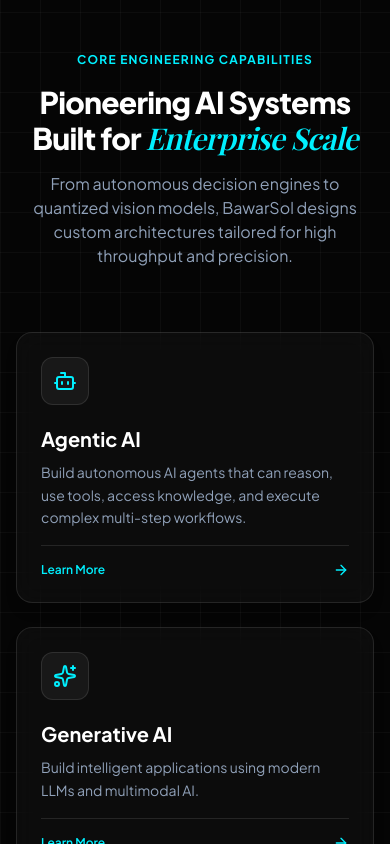
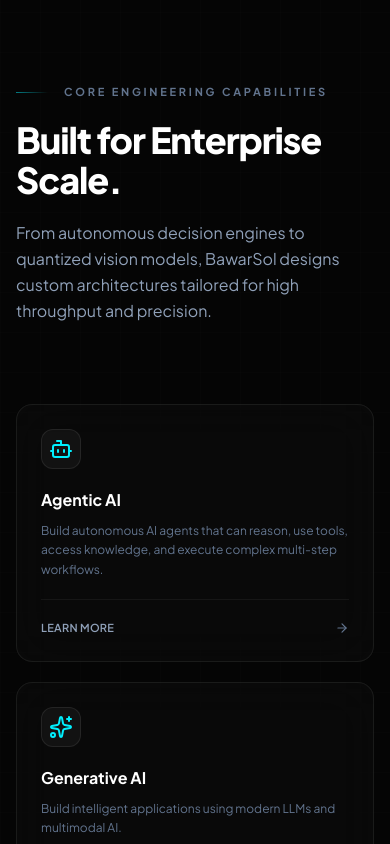
Before and after one commit to SabraAkhtar/bawarsol-web, a React (Vite) app: page / in a window 390 px wide. Shown: the part 1340-2184 px from the top of the page. Built offline with nearby package versions, Linux system fonts and the light colour scheme; a web font is replaced by a local one.

Commit message:
Premium full homepage redesign with framer-motion scroll animations

```diff
--- a/src/pages/HomePage.tsx
+++ b/src/pages/HomePage.tsx
@@ -149,163 +149,242 @@
       </section>
 
       {/* CORE EXPERTISE / SERVICES SHOWCASE */}
-      <section className="py-20 bg-[#050505] bg-grid-pattern">
-        <div className="max-w-7xl mx-auto px-4 sm:px-6 lg:px-8">
-          <div className="text-center space-y-4 mb-16">
-            <h2 className="text-xs font-bold text-[#00F0FF] uppercase tracking-widest">
+      <section className="py-28 bg-[#050505] relative overflow-hidden">
+        {/* Subtle grid texture */}
+        <div className="absolute inset-0 bg-grid-pattern opacity-30 pointer-events-none" />
+        <div className="max-w-7xl mx-auto px-4 sm:px-6 lg:px-8 relative z-10">
+
+          {/* Section Header */}
+          <motion.div
+            initial={{ opacity: 0, y: 24 }}
+            whileInView={{ opacity: 1, y: 0 }}
+            viewport={{ once: true, margin: '-80px' }}
+            transition={{ duration: 0.8, ease: [0.22, 1, 0.36, 1] }}
+            className="max-w-2xl mb-20"
+          >
+            <p className="text-[11px] font-bold text-slate-500 uppercase tracking-[0.25em] flex items-center gap-4 mb-5">
+              <span className="w-8 h-[1px] bg-gradient-to-r from-[#00F0FF]/50 to-transparent" />
               Core Engineering Capabilities
+            </p>
+            <h2 className="text-4xl sm:text-5xl font-extrabold tracking-[-0.03em] text-white leading-[1.1] mb-5">
+              Built for Enterprise Scale.
             </h2>
-            <h3 className="text-3xl sm:text-4xl font-extrabold text-white tracking-tight">
-              Pioneering AI Systems Built for <span className="font-serif italic font-normal text-[#00F0FF]">Enterprise Scale</span>
-            </h3>
-            <p className="text-slate-400 text-base max-w-2xl mx-auto">
+            <p className="text-slate-400 text-base leading-relaxed">
               From autonomous decision engines to quantized vision models, BawarSol designs custom architectures tailored for high throughput and precision.
             </p>
-          </div>
+          </motion.div>
 
-          <div className="grid grid-cols-1 md:grid-cols-2 lg:grid-cols-4 gap-6">
-            {SERVICES_DATA.slice(0, 8).map((service) => (
-              <div
+          {/* Service Cards Grid */}
+          <div className="grid grid-cols-1 md:grid-cols-2 lg:grid-cols-4 gap-5">
+            {SERVICES_DATA.slice(0, 8).map((service, i) => (
+              <motion.div
                 key={service.id}
+                initial={{ opacity: 0, y: 30 }}
+                whileInView={{ opacity: 1, y: 0 }}
+                viewport={{ once: true, margin: '-60px' }}
+                transition={{ duration: 0.6, ease: [0.22, 1, 0.36, 1], delay: i * 0.07 }}
                 onClick={() => handleNav('/services')}
-                className="group p-6 rounded-2xl bg-white/[0.03] backdrop-blur-md border border-white/10 hover:border-[#00F0FF]/50 hover:bg-[#00F0FF]/5 transition-all duration-300 cursor-pointer flex flex-col justify-between shadow-lg hover:shadow-[#00F0FF]/10 hover:-translate-y-1"
+                className="group relative p-6 rounded-2xl bg-white/[0.02] backdrop-blur-xl border border-white/[0.07] hover:border-white/20 transition-all duration-500 cursor-pointer flex flex-col justify-between overflow-hidden"
               >
-                <div>
-                  <div className="w-12 h-12 rounded-xl bg-white/[0.05] border border-white/10 flex items-center justify-center mb-5 group-hover:scale-110 group-hover:border-[#00F0FF]/40 transition-all">
-                    {serviceIconMap[service.iconName] || <Bot className="w-6 h-6 text-[#00F0FF]" />}
+                {/* Hover glow effect */}
+                <div className="absolute inset-0 bg-gradient-to-br from-[#00F0FF]/[0.04] to-transparent opacity-0 group-hover:opacity-100 transition-opacity duration-500 rounded-2xl" />
+
+                <div className="relative z-10">
+                  <div className="w-10 h-10 rounded-xl bg-white/[0.04] border border-white/[0.08] flex items-center justify-center mb-5 group-hover:border-[#00F0FF]/30 transition-all duration-300">
+                    {serviceIconMap[service.iconName] || <Bot className="w-5 h-5 text-[#00F0FF]" />}
                   </div>
-                  <h4 className="text-xl font-bold text-white mb-2 group-hover:text-[#00F0FF] transition-colors">
+                  <h4 className="text-base font-bold text-white mb-2.5 group-hover:text-white/90 transition-colors leading-snug">
                     {service.title}
                   </h4>
-                  <p className="text-slate-400 text-sm leading-relaxed mb-4 line-clamp-3">
+                  <p className="text-slate-500 text-xs leading-relaxed line-clamp-3">
                     {service.shortDesc}
                   </p>
                 </div>
 
-                <div className="pt-4 border-t border-white/10 flex items-center justify-between text-xs font-semibold text-[#00F0FF]">
-                  <span>Learn More</span>
-                  <ArrowRight className="w-4 h-4 group-hover:translate-x-1 transition-transform" />
+                <div className="relative z-10 pt-5 mt-5 border-t border-white/[0.05] flex items-center justify-between">
+                  <span className="text-[11px] font-semibold text-slate-400 tracking-wide uppercase">Learn More</span>
+                  <ArrowRight className="w-3.5 h-3.5 text-slate-500 group-hover:text-white group-hover:translate-x-1 transition-all duration-300" />
                 </div>
-              </div>
+              </motion.div>
             ))}
           </div>
 
-          <div className="mt-12 text-center">
+          {/* CTA */}
+          <motion.div
+            initial={{ opacity: 0 }}
+            whileInView={{ opacity: 1 }}
+            viewport={{ once: true }}
+            transition={{ duration: 0.8, delay: 0.4 }}
+            className="mt-14 flex justify-start"
+          >
             <button
               onClick={() => handleNav('/services')}
-              className="inline-flex items-center gap-2 px-6 py-3 rounded-full text-sm font-semibold text-[#00F0FF] bg-[#00F0FF]/10 border border-[#00F0FF]/30 hover:bg-[#00F0FF]/20 transition-all"
+              className="group inline-flex items-center gap-3 text-sm font-medium text-slate-400 hover:text-white transition-colors"
             >
-              <span>View All Detailed Services</span>
-              <ArrowRight className="w-4 h-4" />
+              <span>View all capabilities</span>
+              <ArrowRight className="w-4 h-4 group-hover:translate-x-1 transition-transform" />
             </button>
-          </div>
+          </motion.div>
         </div>
       </section>
 
       {/* INDUSTRY SOLUTIONS PREVIEW */}
-      <section className="py-20 bg-[#050505] border-y border-white/10">
-        <div className="max-w-7xl mx-auto px-4 sm:px-6 lg:px-8">
-          <div className="flex flex-col md:flex-row md:items-end justify-between mb-12 gap-6">
+      <section className="py-28 bg-[#050505] border-y border-white/[0.05] relative overflow-hidden">
+        {/* Ambient glow */}
+        <div className="absolute bottom-0 right-0 w-[500px] h-[500px] bg-[#0066FF]/[0.03] rounded-full blur-[100px] pointer-events-none" />
+        <div className="max-w-7xl mx-auto px-4 sm:px-6 lg:px-8 relative z-10">
+
+          {/* Section Header */}
+          <motion.div
+            initial={{ opacity: 0, y: 24 }}
+            whileInView={{ opacity: 1, y: 0 }}
+            viewport={{ once: true, margin: '-80px' }}
+            transition={{ duration: 0.8, ease: [0.22, 1, 0.36, 1] }}
+            className="flex flex-col md:flex-row md:items-end justify-between mb-16 gap-6"
+          >
             <div>
-              <span className="text-xs font-bold text-[#00F0FF] uppercase tracking-widest block mb-2">
+              <p className="text-[11px] font-bold text-slate-500 uppercase tracking-[0.25em] flex items-center gap-4 mb-5">
+                <span className="w-8 h-[1px] bg-gradient-to-r from-[#00F0FF]/50 to-transparent" />
                 Industry Impact
-              </span>
-              <h2 className="text-3xl sm:text-4xl font-extrabold text-white tracking-tight">
-                AI Built for Specialized Sectors
+              </p>
+              <h2 className="text-4xl sm:text-5xl font-extrabold tracking-[-0.03em] text-white leading-[1.1]">
+                AI for Specialized Sectors.
               </h2>
             </div>
             <button
               onClick={() => handleNav('/industries')}
-              className="inline-flex items-center gap-2 text-sm font-semibold text-[#00F0FF] hover:underline"
+              className="group inline-flex items-center gap-3 text-sm font-medium text-slate-400 hover:text-white transition-colors shrink-0"
             >
-              <span>Explore All 8 Industry Modules</span>
-              <ArrowRight className="w-4 h-4" />
+              <span>View all 8 industries</span>
+              <ArrowRight className="w-4 h-4 group-hover:translate-x-1 transition-transform" />
             </button>
-          </div>
+          </motion.div>
 
-          <div className="grid grid-cols-1 md:grid-cols-2 lg:grid-cols-4 gap-6">
-            {INDUSTRIES_DATA.slice(0, 4).map((ind) => (
-              <div
+          {/* Industry Cards */}
+          <div className="grid grid-cols-1 md:grid-cols-2 lg:grid-cols-4 gap-5">
+            {INDUSTRIES_DATA.slice(0, 4).map((ind, i) => (
+              <motion.div
                 key={ind.id}
+                initial={{ opacity: 0, y: 30 }}
+                whileInView={{ opacity: 1, y: 0 }}
+                viewport={{ once: true, margin: '-60px' }}
+                transition={{ duration: 0.6, ease: [0.22, 1, 0.36, 1], delay: i * 0.1 }}
                 onClick={() => handleNav('/industries')}
-                className="p-6 rounded-2xl bg-white/[0.03] border border-white/10 hover:border-[#00F0FF]/50 hover:bg-[#00F0FF]/5 transition-all cursor-pointer group"
+                className="group relative p-6 rounded-2xl bg-white/[0.02] backdrop-blur-xl border border-white/[0.07] hover:border-white/20 transition-all duration-500 cursor-pointer overflow-hidden"
               >
-                <div className="text-xs font-semibold text-[#00F0FF] mb-2 uppercase tracking-wider">
-                  {ind.name}
+                <div className="absolute inset-0 bg-gradient-to-br from-[#0066FF]/[0.04] to-transparent opacity-0 group-hover:opacity-100 transition-opacity duration-500 rounded-2xl" />
+
+                <div className="relative z-10">
+                  <p className="text-[10px] font-bold text-[#00F0FF]/70 uppercase tracking-[0.2em] mb-3">
+                    {ind.name}
+                  </p>
+                  <h3 className="text-base font-bold text-white mb-3 leading-snug group-hover:text-white/90 transition-colors">
+                    {ind.tagline}
+                  </h3>
+                  <p className="text-slate-500 text-xs leading-relaxed mb-5 line-clamp-3">
+                    {ind.description}
+                  </p>
+                  <div className="text-[10px] text-[#00F0FF]/60 bg-white/[0.03] px-3 py-2 rounded-lg border border-white/[0.05] font-mono tracking-wide">
+                    {ind.metrics}
+                  </div>
                 </div>
-                <h3 className="text-lg font-bold text-white mb-3 group-hover:text-[#00F0FF] transition-colors">
-                  {ind.tagline}
-                </h3>
-                <p className="text-slate-400 text-xs leading-relaxed mb-4 line-clamp-3">
-                  {ind.description}
-                </p>
-                <div className="text-[11px] text-slate-300 bg-black/50 p-2.5 rounded-lg border border-white/10 font-mono text-[#00F0FF]">
-                  {ind.metrics}
-                </div>
-              </div>
+              </motion.div>
             ))}
           </div>
         </div>
       </section>
 
       {/* FEATURED PROJECTS GATEWAY */}
-      <section className="py-20 bg-[#050505]">
-        <div className="max-w-7xl mx-auto px-4 sm:px-6 lg:px-8">
-          <div className="text-center space-y-4 mb-16">
-            <span className="text-xs font-bold text-[#00F0FF] uppercase tracking-widest block">
+      <section className="py-28 bg-[#050505] relative overflow-hidden">
+        <div className="absolute top-0 left-1/2 w-[600px] h-[600px] bg-[#00F0FF]/[0.02] rounded-full blur-[120px] pointer-events-none -translate-x-1/2" />
+        <div className="max-w-7xl mx-auto px-4 sm:px-6 lg:px-8 relative z-10">
+
+          {/* Section Header */}
+          <motion.div
+            initial={{ opacity: 0, y: 24 }}
+            whileInView={{ opacity: 1, y: 0 }}
+            viewport={{ once: true, margin: '-80px' }}
+            transition={{ duration: 0.8, ease: [0.22, 1, 0.36, 1] }}
+            className="max-w-2xl mb-20"
+          >
+            <p className="text-[11px] font-bold text-slate-500 uppercase tracking-[0.25em] flex items-center gap-4 mb-5">
+              <span className="w-8 h-[1px] bg-gradient-to-r from-[#00F0FF]/50 to-transparent" />
               Case Studies & Systems
-            </span>
-            <h2 className="text-3xl sm:text-4xl font-extrabold text-white tracking-tight">
-              Featured Engineering Work
+            </p>
+            <h2 className="text-4xl sm:text-5xl font-extrabold tracking-[-0.03em] text-white leading-[1.1] mb-5">
+              Featured Engineering Work.
             </h2>
-            <p className="text-slate-400 text-base max-w-2xl mx-auto">
+            <p className="text-slate-400 text-base leading-relaxed">
               Real-world systems deployed by BawarSol across healthcare, financial audit, edge vision, and freight automation.
             </p>
-          </div>
+          </motion.div>
 
-          <div className="grid grid-cols-1 md:grid-cols-3 gap-8">
-            {PORTFOLIO_PROJECTS.slice(0, 3).map((proj) => (
-              <div
+          {/* Project Cards */}
+          <div className="grid grid-cols-1 md:grid-cols-3 gap-6">
+            {PORTFOLIO_PROJECTS.slice(0, 3).map((proj, i) => (
+              <motion.div
                 key={proj.id}
+                initial={{ opacity: 0, y: 40 }}
+                whileInView={{ opacity: 1, y: 0 }}
+                viewport={{ once: true, margin: '-60px' }}
+                transition={{ duration: 0.7, ease: [0.22, 1, 0.36, 1], delay: i * 0.12 }}
                 onClick={() => handleNav('/portfolio')}
-                className="rounded-2xl bg-white/[0.03] border border-white/10 overflow-hidden group cursor-pointer hover:border-[#00F0FF]/50 transition-all shadow-xl"
+                className="group relative rounded-2xl bg-white/[0.02] border border-white/[0.07] overflow-hidden cursor-pointer hover:border-white/20 transition-all duration-500"
               >
-                <div className="h-48 overflow-hidden relative">
+                {/* Image */}
+                <div className="h-52 overflow-hidden relative">
                   <img
                     src={proj.imageUrl}
                     alt={proj.title}
                     referrerPolicy="no-referrer"
-                    className="w-full h-full object-cover group-hover:scale-105 transition-transform duration-500"
+                    className="w-full h-full object-cover group-hover:scale-110 transition-transform duration-700 ease-out"
                   />
-                  <div className="absolute inset-0 bg-gradient-to-t from-[#050505] via-[#050505]/40 to-transparent" />
-                  <span className="absolute top-4 left-4 px-3 py-1 rounded-full text-xs font-bold bg-[#00F0FF] text-black backdrop-blur">
+                  <div className="absolute inset-0 bg-gradient-to-t from-[#050505] via-[#050505]/50 to-transparent" />
+                  {/* Category pill */}
+                  <span className="absolute top-4 left-4 px-3 py-1 rounded-full text-[10px] font-bold bg-black/60 text-white border border-white/10 backdrop-blur-sm tracking-wide uppercase">
                     {proj.category}
                   </span>
                 </div>
+
+                {/* Content */}
                 <div className="p-6 space-y-3">
-                  <h3 className="text-lg font-bold text-white group-hover:text-[#00F0FF] transition-colors">
+                  <h3 className="text-base font-bold text-white leading-snug group-hover:text-white/90 transition-colors">
                     {proj.title}
                   </h3>
-                  <p className="text-slate-400 text-xs leading-relaxed line-clamp-2">
+                  <p className="text-slate-500 text-xs leading-relaxed line-clamp-2">
                     {proj.description}
                   </p>
-                  <div className="text-xs text-[#00F0FF] font-medium">
-                    ⚡ {proj.impactMetric}
+                  <div className="flex items-center gap-2 pt-1">
+                    <span className="w-1.5 h-1.5 rounded-full bg-[#00F0FF]/50" />
+                    <span className="text-[11px] text-[#00F0FF]/70 font-medium tracking-wide">{proj.impactMetric}</span>
                   </div>
                 </div>
-              </div>
+
+                {/* Hover bottom border accent */}
+                <div className="absolute bottom-0 left-0 right-0 h-[2px] bg-gradient-to-r from-[#00F0FF]/0 via-[#00F0FF]/40 to-[#00F0FF]/0 opacity-0 group-hover:opacity-100 transition-opacity duration-500" />
+              </motion.div>
             ))}
           </div>
 
-          <div className="mt-12 text-center">
+          {/* CTA */}
+          <motion.div
+            initial={{ opacity: 0 }}
+            whileInView={{ opacity: 1 }}
+            viewport={{ once: true }}
+            transition={{ duration: 0.8, delay: 0.5 }}
+            className="mt-14 flex justify-start"
+          >
             <button
               onClick={() => handleNav('/portfolio')}
-              className="inline-flex items-center gap-3 px-8 py-3.5 rounded-full font-bold text-sm text-black bg-[#00F0FF] hover:bg-[#33F3FF] transition-all shadow-lg shadow-[#00F0FF]/20"
+              className="group relative inline-flex items-center justify-center gap-3 px-8 py-4 bg-white text-black font-bold text-sm rounded-full overflow-hidden transition-transform hover:scale-[1.02] active:scale-[0.98]"
             >
-              <span>Explore Portfolio Gateway</span>
-              <ArrowRight className="w-4 h-4" />
+              <div className="absolute inset-0 bg-gradient-to-r from-[#00F0FF]/20 to-transparent opacity-0 group-hover:opacity-100 transition-opacity duration-500" />
+              <span className="relative z-10 flex items-center gap-2">
+                View Full Portfolio
+                <ArrowRight className="w-4 h-4 group-hover:translate-x-1 transition-transform" />
+              </span>
             </button>
-          </div>
+          </motion.div>
         </div>
       </section>
 
```
